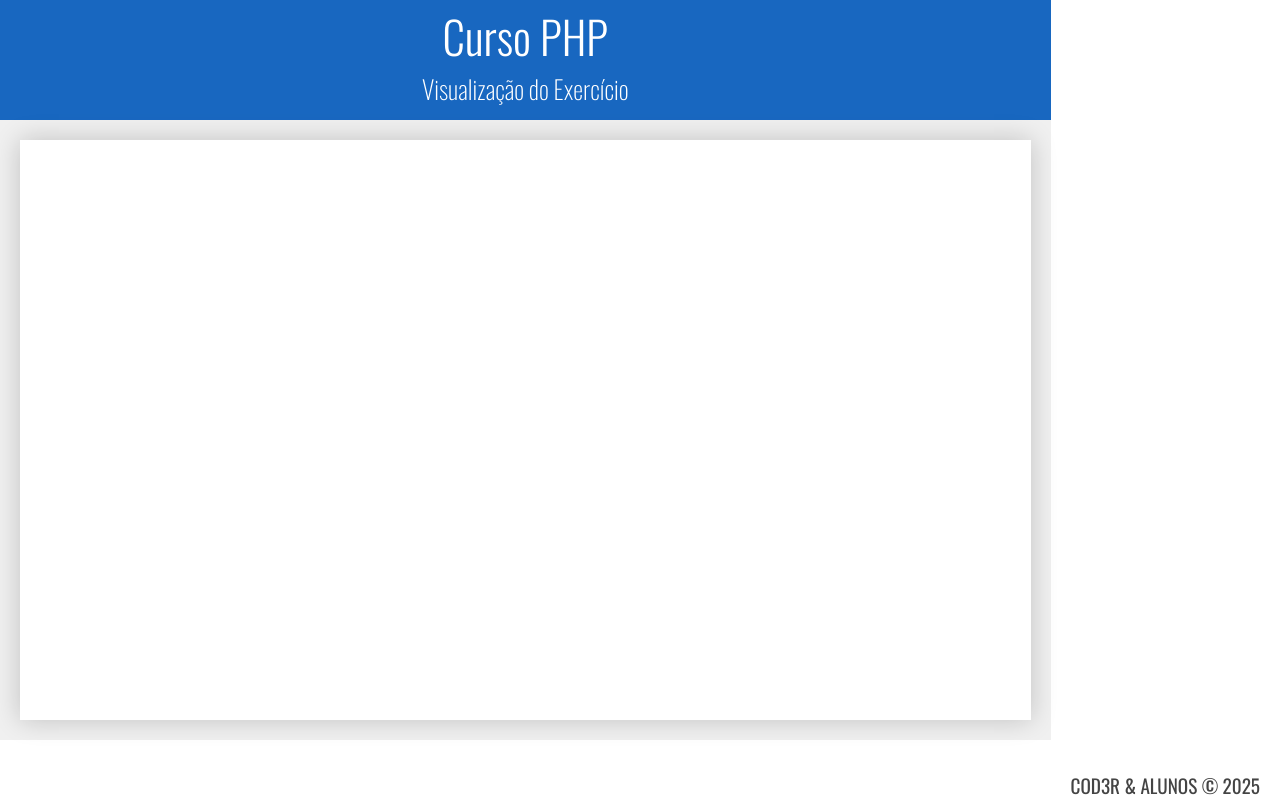
After one commit to Pauloand05/curso-php, a PHP site: page /exercicio.php in a window 1280 px wide. The commit adds this page. Run offline with PHP 8.4, Linux system fonts and the light colour scheme.

Commit message:
Visualização do exercício

```diff
--- /dev/null
+++ b/assets/exercicio.php
@@ -0,0 +1,23 @@
+<!DOCTYPE html>
+<html lang="pt-BR">
+<head>
+    <meta charset="UTF-8">
+    <link href="https://fonts.googleapis.com/css2?family=Oswald:wght@200..700&display=swap" rel="stylesheet">
+    <link rel="stylesheet" href="CSS/estilo.css">
+    <title>Exeercício</title>
+</head>
+<body>
+    <header class="cabecalho">
+        <h1>Curso PHP</h1>
+        <h2>Visualização do Exercício</h2>
+    </header>
+    <main class="principal">
+        <div class="conteudo">
+
+        </div>
+    </main>
+    <footer class="rodape">
+        COD3R & ALUNOS © <?= date('Y') ?>
+    </footer>
+</body>
+</html>
--- a/index.php
+++ b/assets/index.php
@@ -3,7 +3,7 @@
 <head>
     <meta charset="UTF-8">
     <link href="https://fonts.googleapis.com/css2?family=Oswald:wght@200..700&display=swap" rel="stylesheet">
-    <link rel="stylesheet" href="assets/CSS/estilo.css">
+    <link rel="stylesheet" href="CSS/estilo.css">
     <title>Curso PHP</title>
 </head>
 <body>
@@ -17,7 +17,7 @@
                 <div class="modulo verde">
                     <h3>Módulo 01</h3>
                     <ul>
-                        <li><a href="#">Exercício A</a></li>
+                        <li><a href="exercicio.php">Exercício A</a></li>
                         <li><a href="#">Exercício B</a></li>
                         <li><a href="#">Exercício C</a></li>
                     </ul>
```
Also changed, not shown: assets/CSS/exercicio.css (added).
